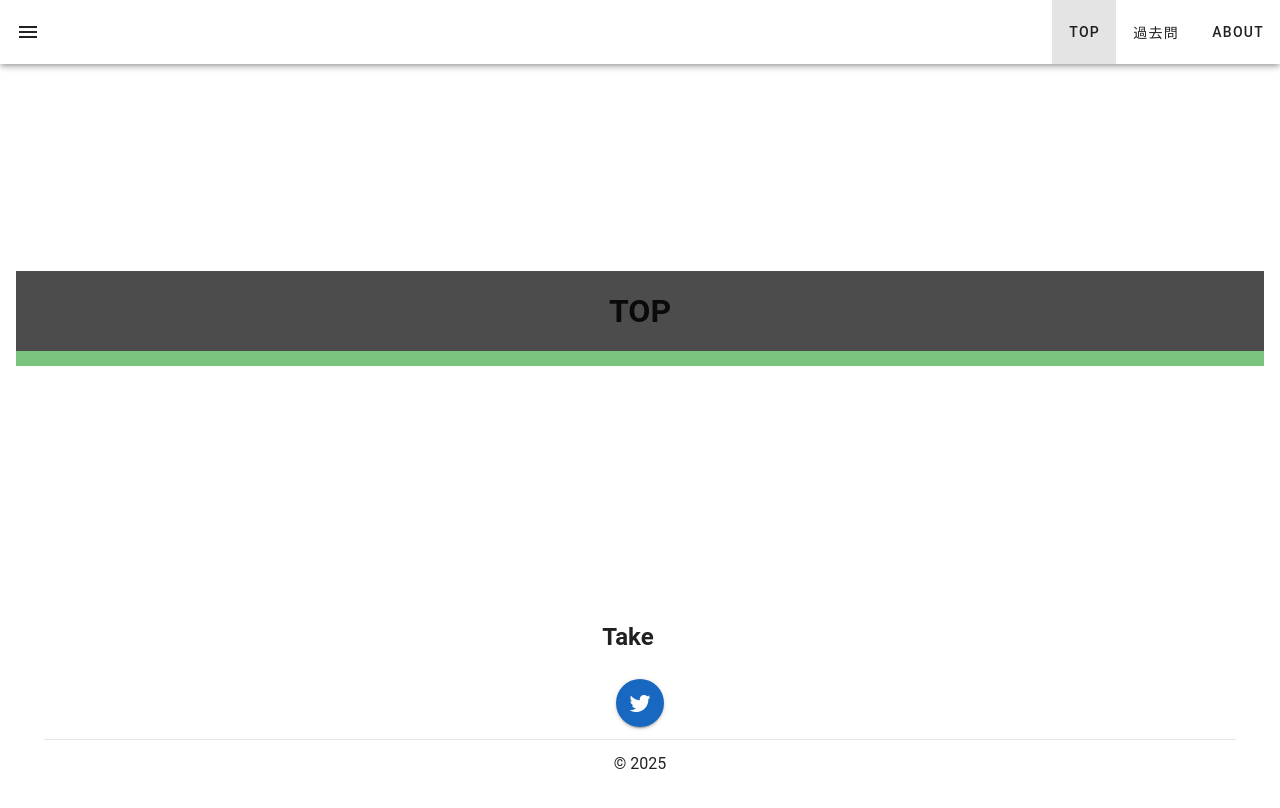
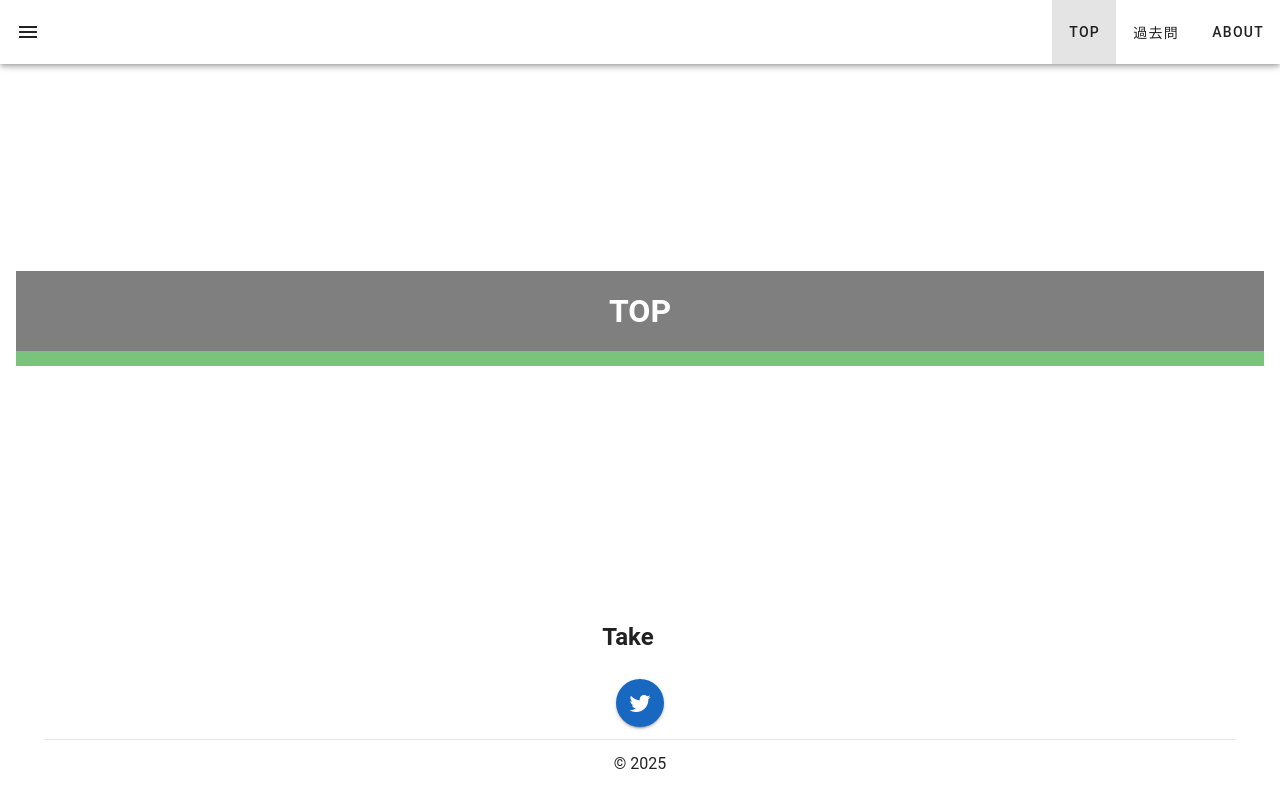
Before and after one commit to take5054/IPAExamPreparation, a Vue app: page / in a window 1280 px wide. Shown: the top 808 px of the page. Built offline with nearby package versions, Linux system fonts and the light colour scheme.

Commit message:
Update HeaderParallax.vue

```diff
--- a/src/components/HeaderParallax.vue
+++ b/src/components/HeaderParallax.vue
@@ -3,7 +3,7 @@
 		<v-parallax :src="imageSrc" height="500">
 			<v-row class="fill-height" align="center" justify="center">
 				<v-col class="text-center">
-					<h1 class="display-3 font-weight-bold white--text pa-4" style="background-color: rgba(0, 0, 0, 0.7);">
+					<h1 class="display-3 font-weight-bold white--text pa-4" style="background-color: rgba(0, 0, 0, 0.5); color: white;">
 						{{ text }}
 					</h1>
 					<v-divider :thickness="15" class="border-opacity-75" color="success" />
```
